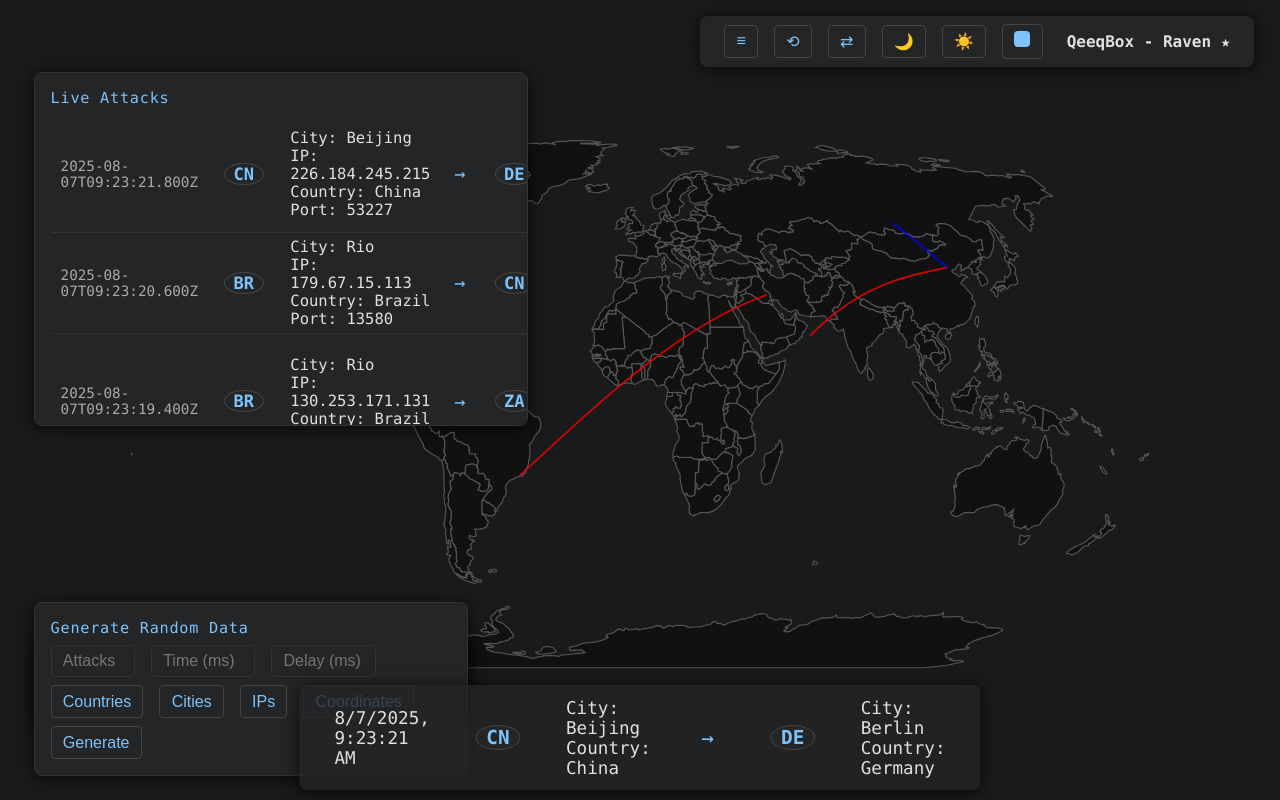
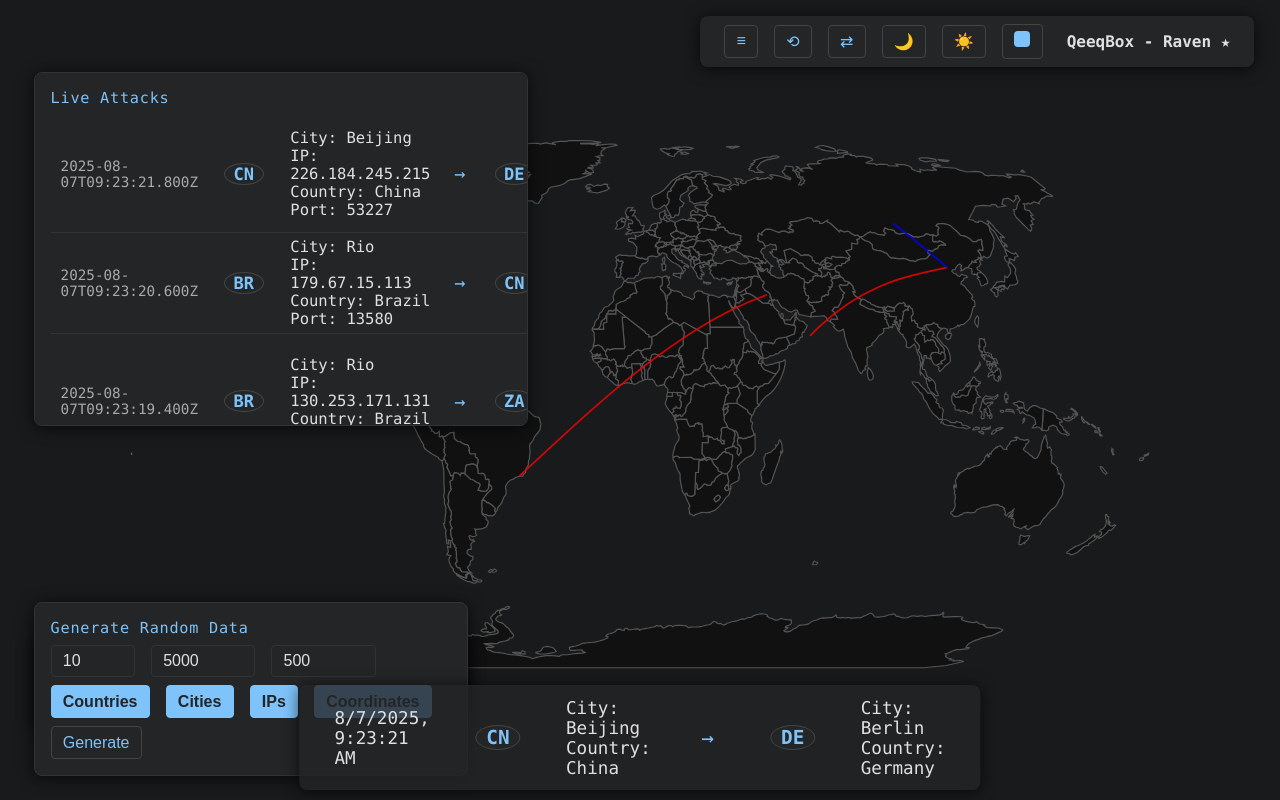
Before and after one commit to Al-HamzaAntar/Raven-Cyber-Threat-Map, a React (Vite) app: page / in a window 1280 px wide. Built offline with nearby package versions, Linux system fonts and the light colour scheme.

Commit message:
feat: Generate Random Data

```diff
--- a/src/App.jsx
+++ b/src/App.jsx
@@ -6,11 +6,37 @@ import IPLookupPanel from './components/IPLookupPanel';
 import RandomDataPanel from './components/RandomDataPanel';
 import './App.css';
 
+// Example data for random generation
+const locations = [
+  { country: 'United States', countryCode: 'US', city: 'New York', lat: 40.7128, lon: -74.0060 },
+  { country: 'Germany', countryCode: 'DE', city: 'Berlin', lat: 52.52, lon: 13.405 },
+  { country: 'China', countryCode: 'CN', city: 'Beijing', lat: 39.9042, lon: 116.4074 },
+  { country: 'Brazil', countryCode: 'BR', city: 'Rio', lat: -22.9068, lon: -43.1729 },
+  { country: 'India', countryCode: 'IN', city: 'Mumbai', lat: 19.076, lon: 72.8777 },
+  { country: 'Australia', countryCode: 'AU', city: 'Sydney', lat: -33.8688, lon: 151.2093 },
+  { country: 'Russia', countryCode: 'RU', city: 'Moscow', lat: 55.7558, lon: 37.6173 },
+  { country: 'UK', countryCode: 'GB', city: 'London', lat: 51.5074, lon: -0.1278 },
+  { country: 'South Africa', countryCode: 'ZA', city: 'Cape Town', lat: -33.9249, lon: 18.4241 },
+  { country: 'Japan', countryCode: 'JP', city: 'Tokyo', lat: 35.6895, lon: 139.6917 },
+];
+const threatTypes = ['malware', 'phishing', 'ddos', 'ransomware'];
+
+function randomIP() {
+  return Array(4).fill(0).map(() => Math.floor(Math.random() * 255)).join('.');
+}
+function randomPort() {
+  return Math.floor(Math.random() * 65535);
+}
+function randomFromArray(arr) {
+  return arr[Math.floor(Math.random() * arr.length)];
+}
+
 function App() {
   const [theme, setTheme] = useState('dark');
   const [mode, setMode] = useState('live'); // 'live' or 'replay'
   const [selectedAttack, setSelectedAttack] = useState(null);
   const [attacks, setAttacks] = useState([]);
+  const threatMapRef = useRef();
 
   // Collect attacks from ThreatMap
   const handleNewAttack = (attack) => {
@@ -18,14 +44,53 @@ function App() {
     setSelectedAttack(attack);
   };
 
+  // Generate random attacks based on config
+  const handleGenerate = async ({ attacks: n, time, delay, selected }) => {
+    let generated = [];
+    for (let i = 0; i < n; ++i) {
+      let source = randomFromArray(locations);
+      let target = randomFromArray(locations);
+      while (target === source) target = randomFromArray(locations);
+      let attack = {
+        type: randomFromArray(threatTypes),
+        source: {
+          ...source,
+          ip: selected.IPs ? randomIP() : '',
+          port: selected.Coordinates ? randomPort() : '',
+          city: selected.Cities ? source.city : '',
+          country: selected.Countries ? source.country : '',
+          countryCode: selected.Countries ? source.countryCode : '',
+        },
+        target: {
+          ...target,
+          ip: selected.IPs ? randomIP() : '',
+          port: selected.Coordinates ? randomPort() : '',
+          city: selected.Cities ? target.city : '',
+          country: selected.Countries ? target.country : '',
+          countryCode: selected.Countries ? target.countryCode : '',
+        },
+        timestamp: Date.now() + i * delay,
+      };
+      generated.push(attack);
+    }
+    // Animate on map and add to attacks list
+    if (threatMapRef.current && threatMapRef.current.animateAttacks) {
+      threatMapRef.current.animateAttacks(generated, delay);
+    }
+    // Add to live attacks panel
+    for (let i = 0; i < generated.length; ++i) {
+      setTimeout(() => handleNewAttack(generated[i]), i * delay);
+    }
+  };
+
   return (
     <div className={`App theme-${theme}`} style={{ height: '100vh', width: '100vw', position: 'relative', overflow: 'hidden' }}>
       <TopControlPanel theme={theme} setTheme={setTheme} mode={mode} setMode={setMode} />
       <LiveAttacksPanel attacks={attacks} />
       <IPLookupPanel />
-      <RandomDataPanel />
+      <RandomDataPanel onGenerate={handleGenerate} />
       <div style={{ width: '100vw', height: '100vh', position: 'absolute', left: 0, top: 0, zIndex: 1 }}>
-        <ThreatMap theme={theme} mode={mode} onAttackSelect={setSelectedAttack} onNewAttack={handleNewAttack} />
+        <ThreatMap ref={threatMapRef} theme={theme} mode={mode} onAttackSelect={setSelectedAttack} onNewAttack={handleNewAttack} />
       </div>
       {/* Floating attack info at bottom center */}
       {selectedAttack && (
--- a/src/components/RandomDataPanel.jsx
+++ b/src/components/RandomDataPanel.jsx
@@ -1,18 +1,76 @@
-import React from 'react';
+import React, { useState } from 'react';
 
-const RandomDataPanel = () => {
+const dataTypes = ['Countries', 'Cities', 'IPs', 'Coordinates'];
+
+const RandomDataPanel = ({ onGenerate }) => {
+  const [attacks, setAttacks] = useState(10);
+  const [time, setTime] = useState(5000);
+  const [delay, setDelay] = useState(500);
+  const [selected, setSelected] = useState({
+    Countries: true,
+    Cities: true,
+    IPs: true,
+    Coordinates: true,
+  });
+
+  const handleToggle = (type) => {
+    setSelected(s => ({ ...s, [type]: !s[type] }));
+  };
+
+  const handleGenerate = () => {
+    if (onGenerate) {
+      onGenerate({
+        attacks: Number(attacks),
+        time: Number(time),
+        delay: Number(delay),
+        selected,
+      });
+    }
+  };
+
   return (
     <div className="panel random-data-panel">
       <div className="panel-title">Generate Random Data</div>
       <div style={{display:'flex',flexWrap:'wrap',gap:8,alignItems:'center'}}>
-        <input type="text" placeholder="Attacks" disabled style={{width:60}} />
-        <input type="text" placeholder="Time (ms)" disabled style={{width:80}} />
-        <input type="text" placeholder="Delay (ms)" disabled style={{width:80}} />
-        <button>Countries</button>
-        <button>Cities</button>
-        <button>IPs</button>
-        <button>Coordinates</button>
-        <button>Generate</button>
+        <input
+          type="number"
+          min={1}
+          value={attacks}
+          onChange={e => setAttacks(e.target.value.replace(/[^\d]/g, ''))}
+          placeholder="Attacks"
+          style={{width:60}}
+        />
+        <input
+          type="number"
+          min={0}
+          value={time}
+          onChange={e => setTime(e.target.value.replace(/[^\d]/g, ''))}
+          placeholder="Time (ms)"
+          style={{width:80}}
+        />
+        <input
+          type="number"
+          min={0}
+          value={delay}
+          onChange={e => setDelay(e.target.value.replace(/[^\d]/g, ''))}
+          placeholder="Delay (ms)"
+          style={{width:80}}
+        />
+        {dataTypes.map(type => (
+          <button
+            key={type}
+            onClick={() => handleToggle(type)}
+            style={{
+              background: selected[type] ? '#7ec3fa' : '#232526',
+              color: selected[type] ? '#232526' : '#7ec3fa',
+              border: selected[type] ? '1.5px solid #7ec3fa' : '1px solid #444',
+              fontWeight: selected[type] ? 700 : 500,
+            }}
+          >
+            {type}
+          </button>
+        ))}
+        <button onClick={handleGenerate}>Generate</button>
       </div>
     </div>
   );
--- a/src/components/ThreatMap.jsx
+++ b/src/components/ThreatMap.jsx
@@ -1,4 +1,4 @@
-import React, { useEffect, useRef } from 'react';
+import React, { useEffect, useRef, useImperativeHandle, forwardRef } from 'react';
 import * as d3 from 'd3';
 import * as topojson from 'topojson-client';
 
@@ -43,9 +43,20 @@ const locations = [
 ];
 const threatTypes = ['malware', 'phishing', 'ddos', 'ransomware'];
 
-const ThreatMap = ({ theme = 'dark', mode = 'live', onAttackSelect, onNewAttack }) => {
+const ThreatMap = forwardRef(({ theme = 'dark', mode = 'live', onAttackSelect, onNewAttack }, ref) => {
   const svgRef = useRef();
   const attackInterval = useRef();
+
+  useImperativeHandle(ref, () => ({
+    animateAttacks: (attacks, delay = 500) => {
+      attacks.forEach((attack, i) => {
+        setTimeout(() => {
+          drawAttack(attack);
+          if (onNewAttack) onNewAttack(attack);
+        }, i * delay);
+      });
+    }
+  }));
 
   useEffect(() => {
     const width = window.innerWidth * 0.75;
@@ -148,6 +159,6 @@ const ThreatMap = ({ theme = 'dark', mode = 'live', onAttackSelect, onNewAttack
   }
 
   return <svg ref={svgRef}></svg>;
-};
+});
 
 export default ThreatMap;
```
